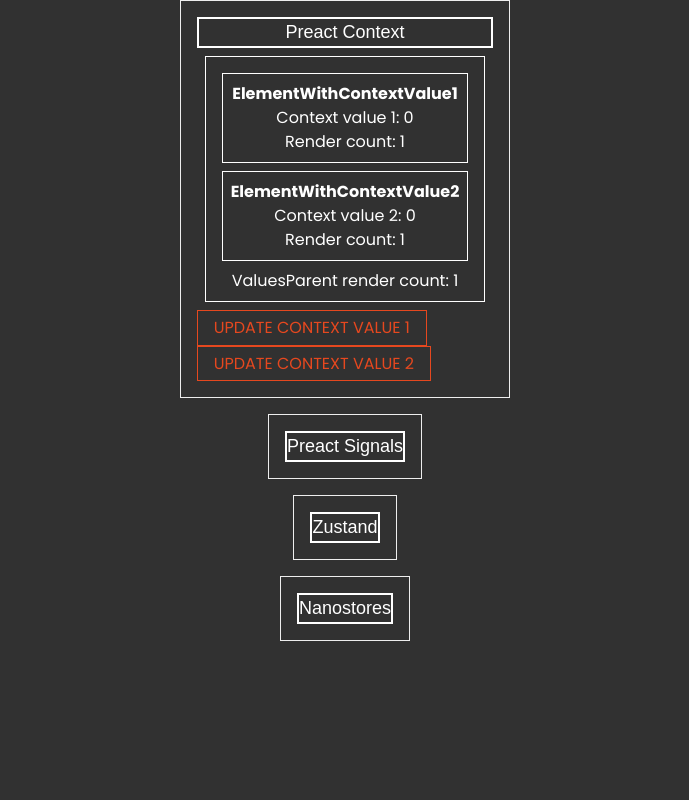
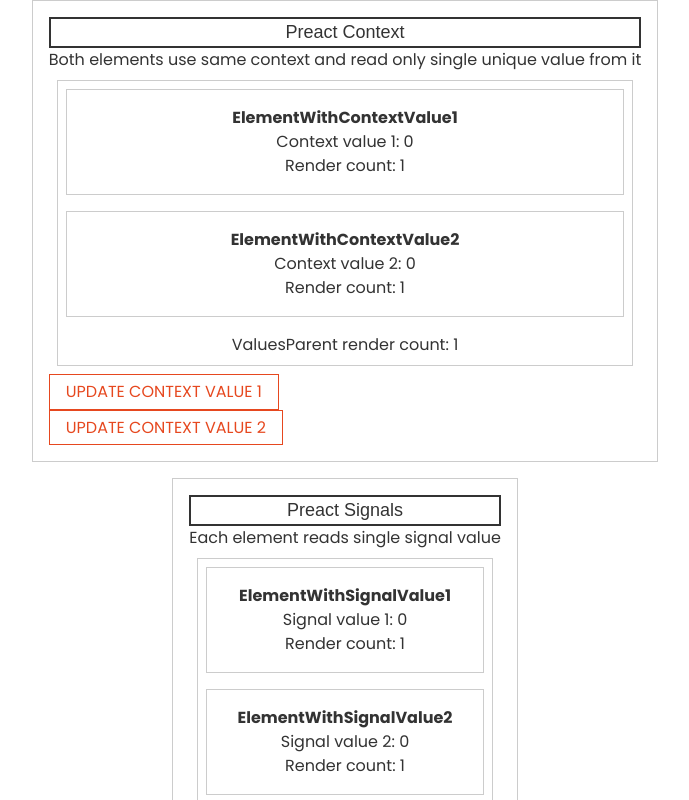
Before and after one commit to ArturJanik/preact-state-management-examples, a Preact app: page / in a window 1280 px wide. Shown: the top 800 px of the page, without its empty margins (295-984 px from the left). Built offline with nearby package versions, Linux system fonts and the light colour scheme.

Commit message:
COMMIT-2 | Preact signal (simple)

```diff
--- a/src/components/title/title.module.css
+++ b/src/components/title/title.module.css
@@ -1,5 +1,5 @@
 .title {
-  border: 2px solid #fff;
+  border: 2px solid #333;
   font-size: 18px;
   font-family: Arial, Helvetica, sans-serif;
 }
--- a/src/example1/ValuesParent.tsx
+++ b/src/components/valuesparent/ValuesParent.tsx
@@ -1,4 +1,4 @@
-import style from './element.module.css';
+import style from './valuesparent.module.css';
 
 let counter = 0;
 
--- a/src/example1/element.module.css
+++ b/src/components/valuesparent/valuesparent.module.css
@@ -1,5 +1,5 @@
 .element {
-  border: 1px solid #fff;
+  border: 1px solid #ccc;
   margin: 8px;
   padding: 8px;
 }
--- a/src/components/wrapper/wrapper.module.css
+++ b/src/components/wrapper/wrapper.module.css
@@ -1,5 +1,5 @@
 .wrapper {
-  border: 1px solid #eee;
+  border: 1px solid #ccc;
   padding: 16px;
   margin-bottom: 16px;
 }
--- a/src/example1/ElementWithContext.tsx
+++ b/src/example1/ElementWithContext.tsx
@@ -1,5 +1,5 @@
+import { Wrapper } from '../components/wrapper/wrapper';
 import { useTestContext } from './context/TestContext';
-import style from './element.module.css';
 
 let counter1 = 0;
 export function ElementWithContextValue1() {
@@ -8,11 +8,11 @@
   counter1 += 1;
 
   return (
-    <div className={style.element}>
+    <Wrapper>
       <p><strong>ElementWithContextValue1</strong></p>
       <p>Context value 1: {value1}</p>
       <p>Render count: {counter1}</p>
-    </div>
+    </Wrapper>
   );
 }
 
@@ -23,10 +23,10 @@
   counter2 += 1;
 
   return (
-    <div className={style.element}>
+    <Wrapper>
       <p><strong>ElementWithContextValue2</strong></p>
       <p>Context value 2: {value2}</p>
       <p>Render count: {counter2}</p>
-    </div>
+    </Wrapper>
   );
 }
--- /dev/null
+++ b/src/example1/Example1.tsx
@@ -0,0 +1,18 @@
+import { TestContextProvider } from './context/TestContext';
+import { ValuesParent } from '../components/valuesparent/ValuesParent';
+import { ElementWithContextValue1, ElementWithContextValue2 } from './ElementWithContext';
+import { UpdateContextValue1Button, UpdateContextValue2Button } from './UpdateContextButton';
+
+export function Example1() {
+  return (
+    <TestContextProvider>
+      <p>Both elements use same context and read only single unique value from it</p>
+      <ValuesParent>
+        <ElementWithContextValue1 />
+        <ElementWithContextValue2 />
+      </ValuesParent>
+      <UpdateContextValue1Button />
+      <UpdateContextValue2Button />
+    </TestContextProvider>
+  );
+}
--- /dev/null
+++ b/src/example2/ElementWithSignalValue.tsx
@@ -0,0 +1,28 @@
+import { Wrapper } from '../components/wrapper/wrapper';
+import { value1, value2 } from './signals';
+
+let counter1 = 0;
+export function ElementWithSignalValue1() {
+  counter1 += 1;
+
+  return (
+    <Wrapper>
+      <p><strong>ElementWithSignalValue1</strong></p>
+      <p>Signal value 1: {value1}</p>
+      <p>Render count: {counter1}</p>
+    </Wrapper>
+  );
+}
+
+let counter2 = 0;
+export function ElementWithSignalValue2() {
+  counter2 += 1;
+
+  return (
+    <Wrapper>
+      <p><strong>ElementWithSignalValue2</strong></p>
+      <p>Signal value 2: {value2}</p>
+      <p>Render count: {counter2}</p>
+    </Wrapper>
+  );
+}
--- /dev/null
+++ b/src/example2/Example2.tsx
@@ -0,0 +1,17 @@
+import { ValuesParent } from '../components/valuesparent/ValuesParent';
+import { ElementWithSignalValue1, ElementWithSignalValue2 } from './ElementWithSignalValue';
+import { UpdateSignalValue1Button, UpdateSignalValue2Button } from './UpdateSignalButton';
+
+export function Example2() {
+  return (
+    <div>
+      <p>Each element reads single signal value</p>
+      <ValuesParent>
+        <ElementWithSignalValue1 />
+        <ElementWithSignalValue2 />
+      </ValuesParent>
+      <UpdateSignalValue1Button />
+      <UpdateSignalValue2Button />
+    </div>
+  );
+}
--- /dev/null
+++ b/src/example2/UpdateSignalButton.tsx
@@ -0,0 +1,18 @@
+import { Button } from '../components/button/button';
+import { updateValue1, updateValue2, value1, value2 } from './signals';
+
+export function UpdateSignalValue1Button() {
+  return (
+    <Button onClick={() => updateValue1(value1.value + 1)}>
+      Update context value 1
+    </Button>
+  );
+}
+
+export function UpdateSignalValue2Button() {
+  return (
+    <Button onClick={() => updateValue2(value2.value + 1)}>
+      Update context value 2
+    </Button>
+  );
+}
--- /dev/null
+++ b/src/example2/signals/index.ts
@@ -0,0 +1,9 @@
+import { signal } from '@preact/signals';
+
+let value1 = signal(0);
+let value2 = signal(0);
+
+const updateValue1 = (newValue: number) => value1.value = newValue;
+const updateValue2 = (newValue: number) => value2.value = newValue;
+
+export { value1, value2, updateValue1, updateValue2 };
--- a/src/index.tsx
+++ b/src/index.tsx
@@ -3,31 +3,27 @@
 import { Title } from './components/title/title';
 
 import './style.css';
-import { TestContextProvider } from './example1/context/TestContext';
-import { ElementWithContextValue1, ElementWithContextValue2 } from './example1/ElementWithContext';
-import { UpdateContextValue1Button, UpdateContextValue2Button } from './example1/UpdateContextButton';
-import { ValuesParent } from './example1/ValuesParent';
+
+import { Example1 } from './example1/Example1';
+import { Example2 } from './example2/Example2';
 
 export function App() {
 	return (
 		<main>
 			<Wrapper>
 				<Title>Preact Context</Title>
-				<TestContextProvider>
-					<ValuesParent>
-						<ElementWithContextValue1 />
-						<ElementWithContextValue2 />
-					</ValuesParent>
-					<UpdateContextValue1Button />
-					<UpdateContextValue2Button />
-				</TestContextProvider>
+				<Example1 />
 			</Wrapper>
+
 			<Wrapper>
 				<Title>Preact Signals</Title>
+				<Example2 />
 			</Wrapper>
+
 			<Wrapper>
 				<Title>Zustand</Title>
 			</Wrapper>
+
 			<Wrapper>
 				<Title>Nanostores</Title>
 			</Wrapper>
--- a/src/style.css
+++ b/src/style.css
@@ -6,7 +6,7 @@
   font-variation-settings:
     "wdth" 100;
 
-	color: #fff;
+	color: #333;
 	background-color: #ffffff;
 
 	font-synthesis: none;
@@ -85,7 +85,7 @@
 }
 
 html, body {
-	background-color: #313131;
+	background-color: #fff;
 }
 
 body {
```
Also changed, not shown: 1 other file (tests, documents, lock files or other folders).
